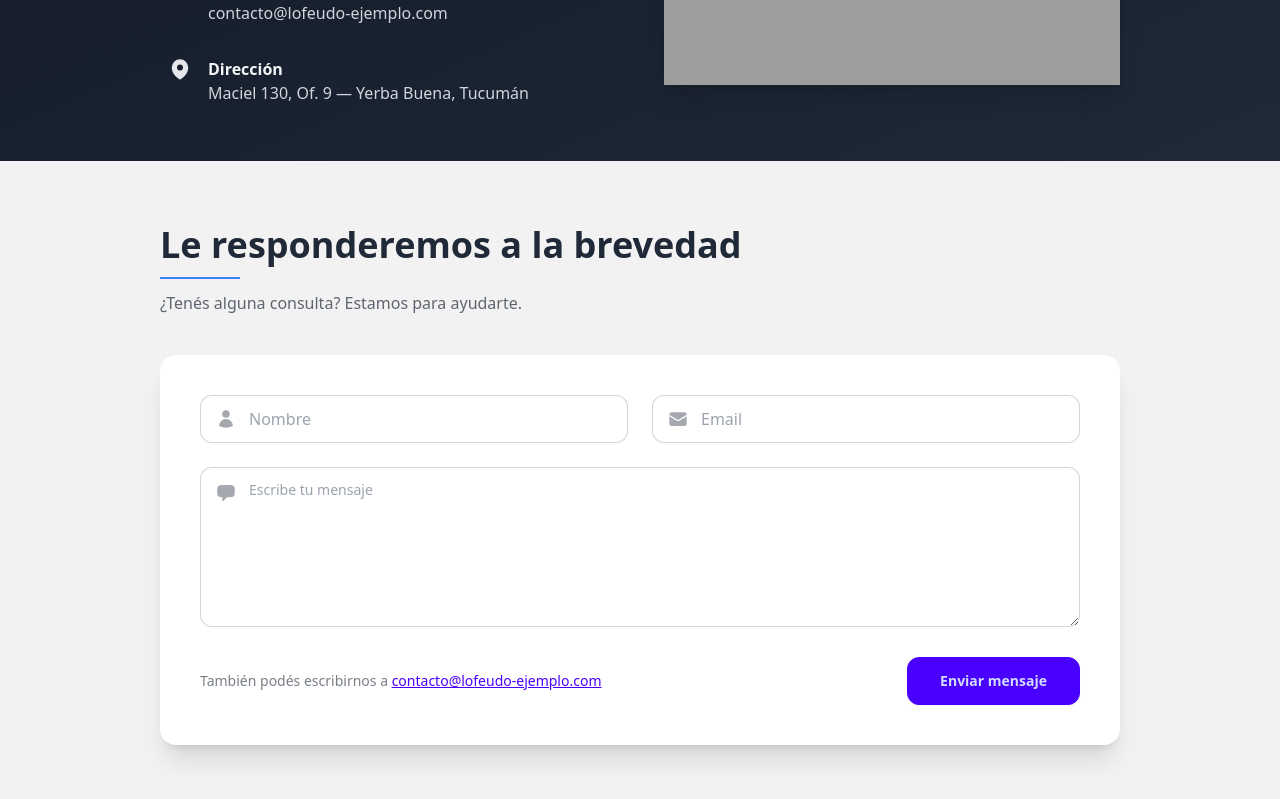
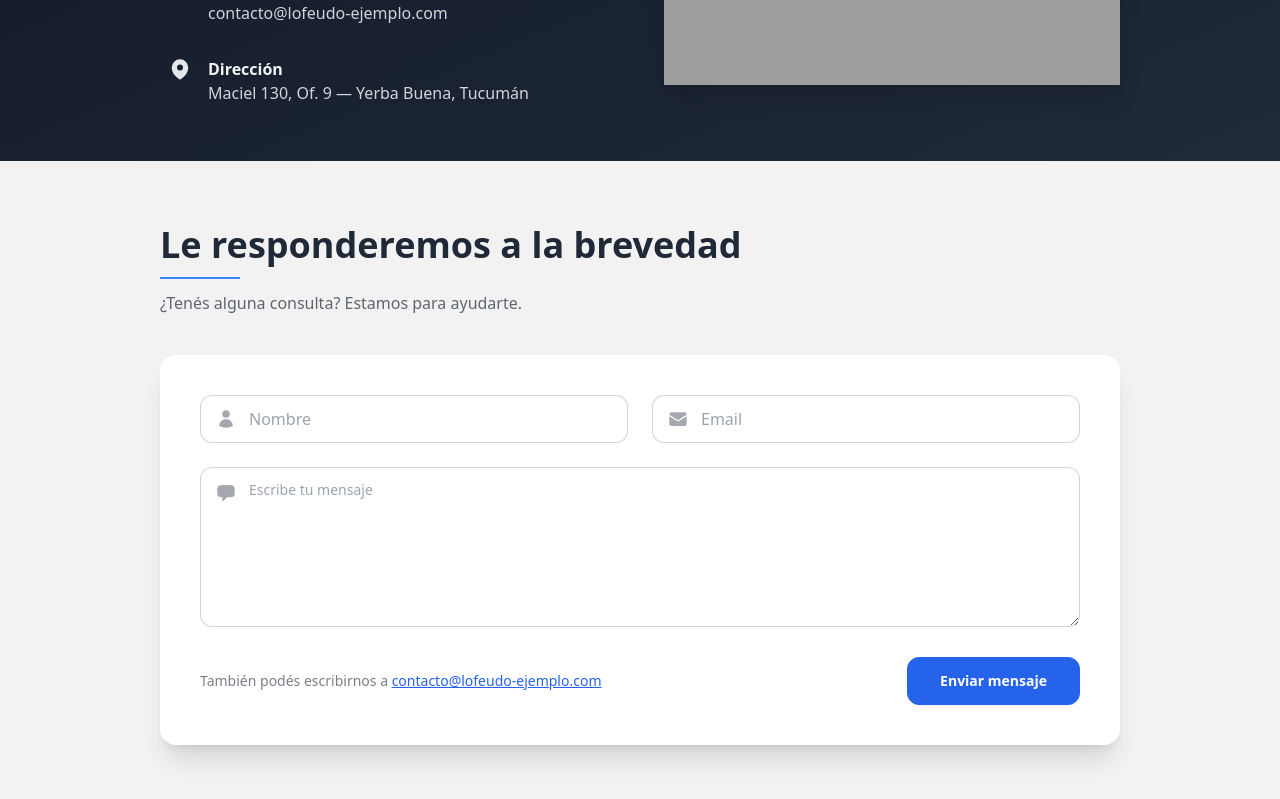
Before and after one commit to tadeo14/landing-page-Econtable, a React (Vite) app: page /contacto in a window 1280 px wide. Shown: the part 439-1238 px from the top of the page. Built offline with nearby package versions, Linux system fonts and the light colour scheme; grey boxes are pictures that could not be loaded.

Commit message:
style: agrego clases de btn primary como tema global

```diff
--- a/src/index.css
+++ b/src/index.css
@@ -1,3 +1,12 @@
 @tailwind base;
 @tailwind components;
 @tailwind utilities;
+
+@layer components {
+	.btn-primary {
+		@apply bg-blue-600 text-white border border-blue-600 hover:bg-blue-700 hover:border-blue-700;
+	}
+    .link-primary{
+        @apply text-blue-600 hover:text-blue-700;
+    }
+}
```
